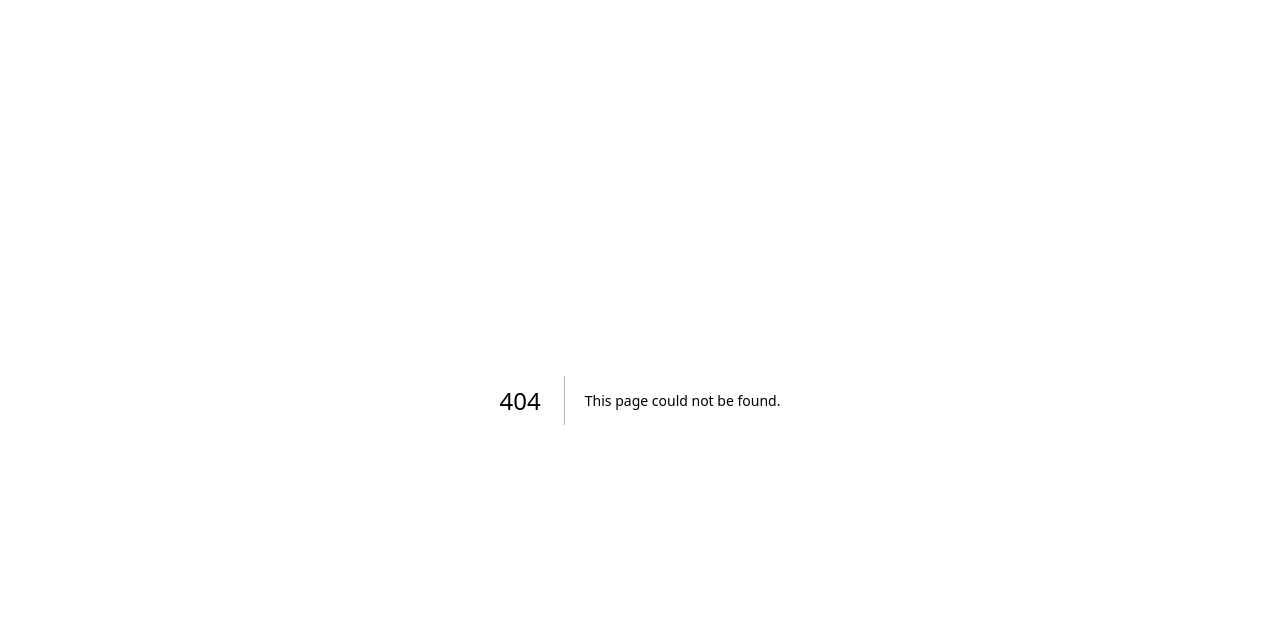
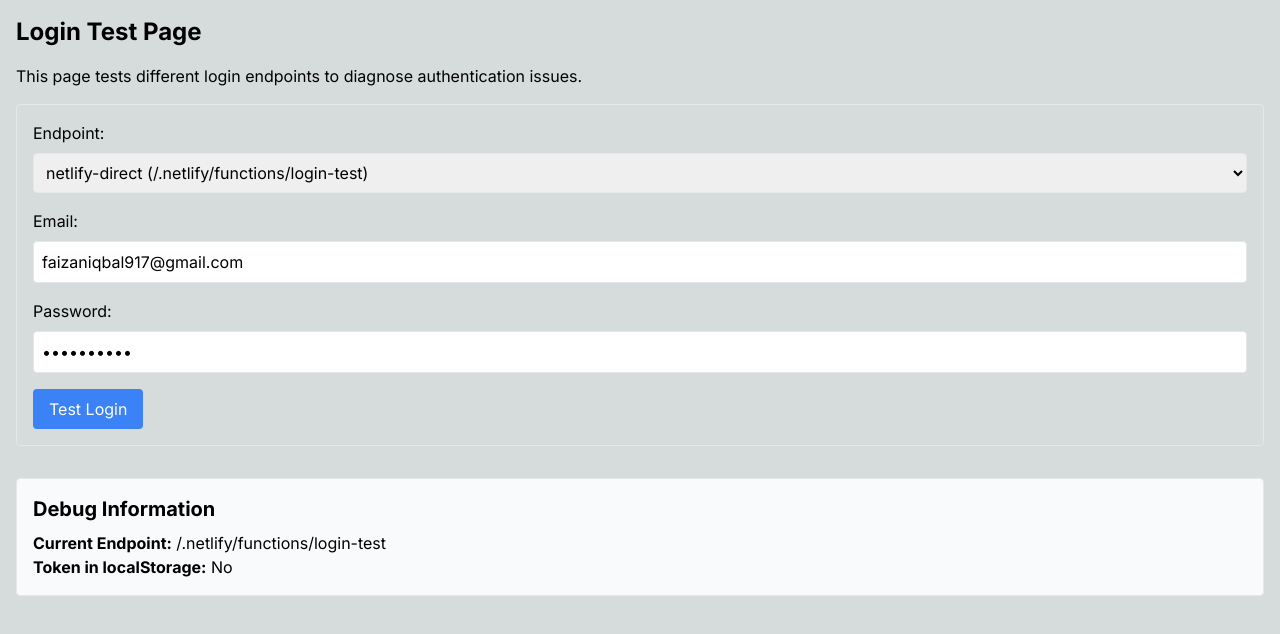
Before and after one commit to Aoisama19/personalweb, a Next.js app in the folder client/: page /login-test in a window 1280 px wide. Before the commit this address had no page. Shown: the top 634 px of the page. Built offline with nearby package versions, Linux system fonts and the light colour scheme.

Commit message:
Add comprehensive login diagnostic tools

```diff
--- /dev/null
+++ b/client/pages/login-test.js
@@ -0,0 +1,146 @@
+import { useState } from 'react';
+import Head from 'next/head';
+
+export default function LoginTest() {
+  const [email, setEmail] = useState('faizaniqbal917@gmail.com');
+  const [password, setPassword] = useState('babypro321');
+  const [result, setResult] = useState(null);
+  const [loading, setLoading] = useState(false);
+  const [error, setError] = useState(null);
+  const [selectedEndpoint, setSelectedEndpoint] = useState('netlify-direct');
+
+  const endpoints = {
+    'netlify-direct': '/.netlify/functions/login-test',
+    'netlify-api': '/.netlify/functions/api/users/login',
+    'netlify-no-api': '/.netlify/functions/api/login',
+    'direct-api': '/api/users/login',
+    'direct-no-api': '/users/login'
+  };
+
+  const handleSubmit = async (e) => {
+    e.preventDefault();
+    setLoading(true);
+    setError(null);
+    setResult(null);
+
+    const endpoint = endpoints[selectedEndpoint];
+    console.log(`Attempting login with endpoint: ${endpoint}`);
+
+    try {
+      const response = await fetch(endpoint, {
+        method: 'POST',
+        headers: {
+          'Content-Type': 'application/json'
+        },
+        body: JSON.stringify({ email, password })
+      });
+
+      const data = await response.json();
+      console.log('Login response:', data);
+
+      if (response.ok) {
+        setResult({
+          success: true,
+          status: response.status,
+          data
+        });
+
+        // Store token if available
+        if (data.token) {
+          localStorage.setItem('token', data.token);
+          console.log('Token saved to localStorage');
+        }
+      } else {
+        setResult({
+          success: false,
+          status: response.status,
+          data
+        });
+      }
+    } catch (err) {
+      console.error('Login error:', err);
+      setError(err.message || 'An error occurred during login');
+    } finally {
+      setLoading(false);
+    }
+  };
+
+  return (
+    <div className="container mx-auto p-4">
+      <Head>
+        <title>Login Test</title>
+      </Head>
+
+      <h1 className="text-2xl font-bold mb-4">Login Test Page</h1>
+      <p className="mb-4">This page tests different login endpoints to diagnose authentication issues.</p>
+
+      <form onSubmit={handleSubmit} className="mb-6 p-4 border rounded">
+        <div className="mb-4">
+          <label className="block mb-2">Endpoint:</label>
+          <select
+            value={selectedEndpoint}
+            onChange={(e) => setSelectedEndpoint(e.target.value)}
+            className="w-full p-2 border rounded"
+          >
+            {Object.keys(endpoints).map(key => (
+              <option key={key} value={key}>
+                {key} ({endpoints[key]})
+              </option>
+            ))}
+          </select>
+        </div>
+
+        <div className="mb-4">
+          <label className="block mb-2">Email:</label>
+          <input
+            type="email"
+            value={email}
+            onChange={(e) => setEmail(e.target.value)}
+            className="w-full p-2 border rounded"
+          />
+        </div>
+
+        <div className="mb-4">
+          <label className="block mb-2">Password:</label>
+          <input
+            type="password"
+            value={password}
+            onChange={(e) => setPassword(e.target.value)}
+            className="w-full p-2 border rounded"
+          />
+        </div>
+
+        <button
+          type="submit"
+          disabled={loading}
+          className="bg-blue-500 text-white py-2 px-4 rounded hover:bg-blue-600 disabled:opacity-50"
+        >
+          {loading ? 'Testing...' : 'Test Login'}
+        </button>
+      </form>
+
+      {error && (
+        <div className="p-4 mb-4 bg-red-100 border-l-4 border-red-500 text-red-700">
+          <p className="font-bold">Error</p>
+          <p>{error}</p>
+        </div>
+      )}
+
+      {result && (
+        <div className={`p-4 mb-4 ${result.success ? 'bg-green-100 border-green-500 text-green-700' : 'bg-yellow-100 border-yellow-500 text-yellow-700'} border-l-4`}>
+          <p className="font-bold">Result: {result.success ? 'Success' : 'Failed'}</p>
+          <p>Status: {result.status}</p>
+          <pre className="mt-2 p-2 bg-gray-100 rounded overflow-auto">
+            {JSON.stringify(result.data, null, 2)}
+          </pre>
+        </div>
+      )}
+
+      <div className="mt-8 p-4 border rounded bg-gray-50">
+        <h2 className="text-xl font-bold mb-2">Debug Information</h2>
+        <p><strong>Current Endpoint:</strong> {endpoints[selectedEndpoint]}</p>
+        <p><strong>Token in localStorage:</strong> {localStorage.getItem('token') ? 'Yes (exists)' : 'No'}</p>
+      </div>
+    </div>
+  );
+}
```
Also changed, not shown: 1 other file (tests, documents, lock files or other folders).
